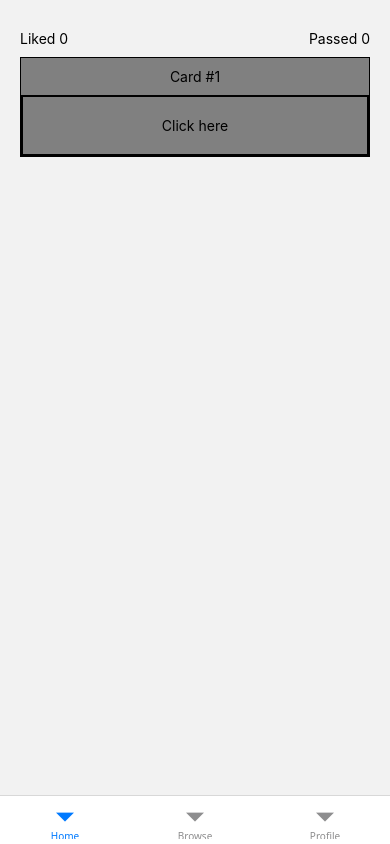
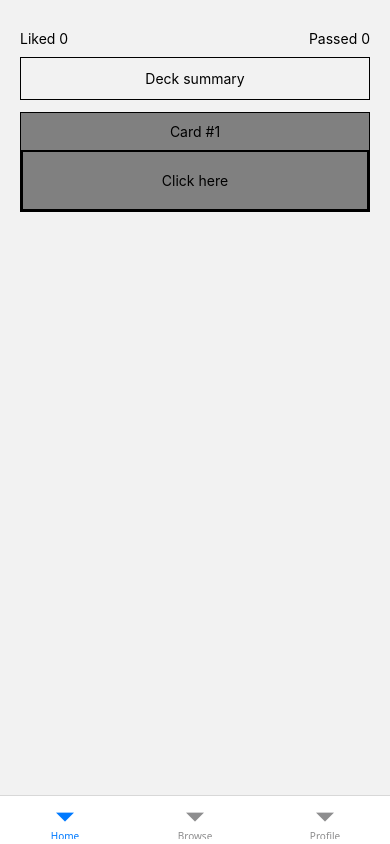
Before and after one commit to nkil123/mySuperApp, a React Native app: screen /Home in a window 390 px wide. Built offline with nearby package versions, Linux system fonts and the light colour scheme.

Commit message:
added new feature

```diff
--- /dev/null
+++ b/src/components/InfoModal.tsx
@@ -0,0 +1,76 @@
+import { Modal, Pressable, StyleSheet, Text } from 'react-native';
+import React from 'react';
+
+export type InfoModalProps = {
+  visible: boolean;
+  title: string;
+  message: string;
+  confirmLabel?: string;
+  onConfirm: () => void;
+  onDismiss: () => void;
+};
+
+const InfoModal = ({
+  visible,
+  title,
+  message,
+  confirmLabel = 'Got it',
+  onConfirm,
+  onDismiss,
+}: InfoModalProps) => {
+  return (
+    <Modal
+      visible={visible}
+      transparent
+      animationType="fade"
+      // Fires on the Android hardware back button, so the modal is not a trap.
+      onRequestClose={onDismiss}
+    >
+      <Pressable style={styles.backdrop} onPress={onDismiss}>
+        {/* Swallow taps on the sheet so they do not reach the backdrop. */}
+        <Pressable style={styles.sheet} onPress={() => {}}>
+          <Text style={styles.title}>{title}</Text>
+          <Text style={styles.message}>{message}</Text>
+          <Pressable style={styles.confirm} onPress={onConfirm}>
+            <Text style={styles.confirmText}>{confirmLabel}</Text>
+          </Pressable>
+        </Pressable>
+      </Pressable>
+    </Modal>
+  );
+};
+
+const styles = StyleSheet.create({
+  backdrop: {
+    flex: 1,
+    alignItems: 'center',
+    justifyContent: 'center',
+    backgroundColor: 'rgba(0,0,0,0.45)',
+    padding: 30,
+  },
+  sheet: {
+    backgroundColor: '#ffffff',
+    borderRadius: 10,
+    padding: 22,
+    width: '100%',
+  },
+  title: {
+    fontSize: 20,
+    paddingBottom: 10,
+  },
+  message: {
+    fontSize: 15,
+    lineHeight: 21,
+    paddingBottom: 22,
+  },
+  confirm: {
+    borderWidth: 2,
+    paddingVertical: 14,
+  },
+  confirmText: {
+    fontSize: 16,
+    textAlign: 'center',
+  },
+});
+
+export default InfoModal;
--- a/src/screens/Home.tsx
+++ b/src/screens/Home.tsx
@@ -1,8 +1,18 @@
-import { Image, Pressable, StyleSheet, Text, View } from 'react-native';
+import {
+  Alert,
+  Image,
+  Platform,
+  Pressable,
+  StyleSheet,
+  Text,
+  ToastAndroid,
+  View,
+} from 'react-native';
 import React, { useState } from 'react';
 import { NativeStackScreenProps } from '@react-navigation/native-stack';
 import { RootStackParamList } from '../navigation/StackNavigator';
 import Deck from '../components/Deck';
+import InfoModal from '../components/InfoModal';
 import { DeckData, DeckDataType } from '../mockData/DeckData';
 
 type HomeProps = NativeStackScreenProps<RootStackParamList, 'Home'>;
@@ -10,6 +20,23 @@ type HomeProps = NativeStackScreenProps<RootStackParamList, 'Home'>;
 const Home = ({ navigation }: HomeProps) => {
   const [liked, setLiked] = useState<DeckDataType[]>([]);
   const [passed, setPassed] = useState<DeckDataType[]>([]);
+  const [summaryVisible, setSummaryVisible] = useState(false);
+
+  const remaining = DeckData.length - liked.length - passed.length;
+
+  // ToastAndroid is Android-only; Alert keeps iOS from silently doing nothing.
+  const showToast = (message: string) => {
+    if (Platform.OS === 'android') {
+      ToastAndroid.show(message, ToastAndroid.SHORT);
+    } else {
+      Alert.alert(message);
+    }
+  };
+
+  const closeSummary = () => {
+    setSummaryVisible(false);
+    showToast('Back to your deck');
+  };
 
   const openDetails = (card: DeckDataType) => {
     navigation.navigate('Details', { card });
@@ -39,6 +66,20 @@ const Home = ({ navigation }: HomeProps) => {
         <Text>{`Liked ${liked.length}`}</Text>
         <Text>{`Passed ${passed.length}`}</Text>
       </View>
+      <Pressable
+        style={styles.summaryButton}
+        onPress={() => setSummaryVisible(true)}
+      >
+        <Text style={styles.summaryButtonText}>{'Deck summary'}</Text>
+      </Pressable>
+      <InfoModal
+        visible={summaryVisible}
+        title="Deck summary"
+        message={`You have liked ${liked.length} and passed ${passed.length}. ${remaining} card${remaining === 1 ? '' : 's'} left in the deck.`}
+        confirmLabel="Back to deck"
+        onConfirm={closeSummary}
+        onDismiss={() => setSummaryVisible(false)}
+      />
       <Deck
         decks={DeckData}
         renderCard={renderDeckCards}
@@ -56,6 +97,14 @@ const styles = StyleSheet.create({
     justifyContent: 'space-between',
     paddingBottom: 10,
   },
+  summaryButton: {
+    borderWidth: 1,
+    marginBottom: 12,
+    paddingVertical: 12,
+  },
+  summaryButtonText: {
+    textAlign: 'center',
+  },
 });
 
 export default Home;
```
